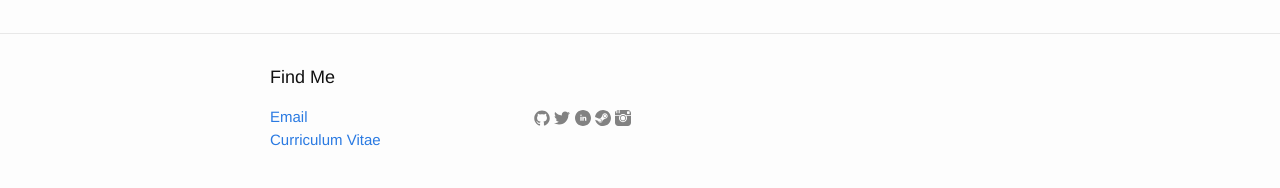
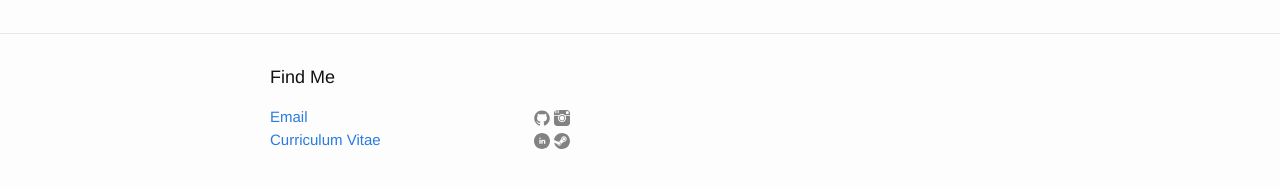
Before and after one commit to HAHAHANIBAL/HAHAHANIBAL.github.io, a Jekyll site: the page built from about.md, in a window 1280 px wide. Shown: the part 455-643 px from the top of the page. Built offline with Jekyll 4.4.1, drawn with Linux system fonts in a browser that asks for light colours.

Commit message:
Update footer.html

```diff
--- a/_includes/footer.html
+++ b/_includes/footer.html
@@ -14,18 +14,20 @@
 
       <div class="footer-col footer-col-2">
         <ul class="social-media-list">
-          {% if site.github_username %}
           <li>
+            {% if site.github_username %}
+
             {% include icon-github.html %}
 
             {% endif %}
 
-            {% if site.twitter_username %}
+            {% if site.instagram_username %}
 
-            {% include icon-twitter.html %}
+            {% include icon-instagram.html %}
 
             {% endif %}
-
+          </li>
+          <li>
             {% if site.linkedin_username %}
 
             {% include icon-linkedin.html %}
@@ -37,12 +39,7 @@
             {% include icon-steam.html %}
 
             {% endif %}
-
-            {% if site.instagram_username %}
-
-            {% include icon-instagram.html %}
           </li>
-          {% endif %}
         </ul>
       </div>
 
```
